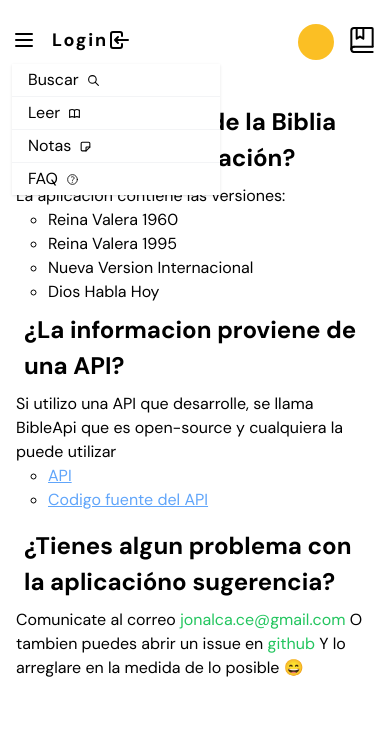
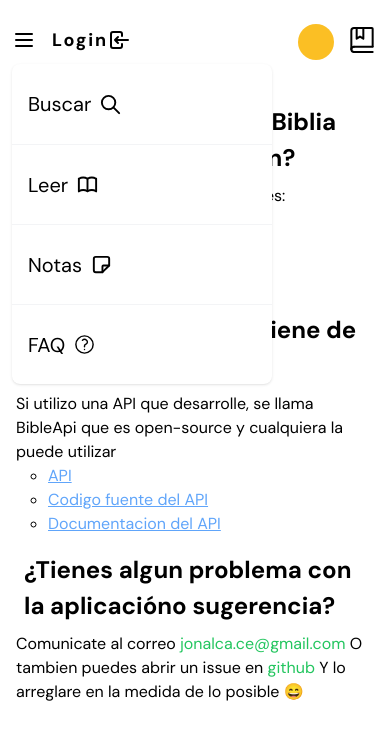
Before and after one commit to Atticus64/BibleApp, a SvelteKit app: page /about in a window 390 px wide. Both pictures are taken after a click on the button 24 px from the left and 40 px from the top of the page. Shown: the top 740 px of the page. Built offline with nearby package versions, Linux system fonts and the light colour scheme; no server answers.

Commit message:
feat: add link to docs api and fix bug chapters and menu mobile

```diff
--- a/src/components/navbar/navbar.svelte
+++ b/src/components/navbar/navbar.svelte
@@ -90,38 +90,38 @@
       {#if mobileMenu}
         <ul
           on:mouseleave={() => (mobileMenu = false)}
-          class="items-centerrounded-lg fixed top-16 h-fit w-52 divide-y divide-gray-100 bg-white shadow dark:divide-gray-600 dark:bg-gray-700 sm:hidden"
+          class="flex flex-col justify-center align-middle content-center rounded-lg fixed top-16 h-80 w-8/12 divide-y divide-gray-100 bg-white shadow dark:divide-gray-600 dark:bg-gray-700 sm:hidden"
         >
           <button
             on:click={() => goToPage('/search')}
-            class="block w-full px-4 py-1 text-start hover:bg-gray-100 dark:hover:bg-gray-600 dark:hover:text-white"
+            class="flex w-full h-1/4 text-xl px-4 py-1 items-center hover:bg-gray-100 dark:hover:bg-gray-600 dark:hover:text-white"
           >
-            <span class="flex flex-row items-center gap-2 align-middle">
-              Buscar <SearchIcon width="13" height="13" />
+            <span class="flex flex-row items-center bordertext-xl gap-2 align-middle">
+              Buscar <SearchIcon width="23" height="23" />
             </span>
           </button>
           <button
             on:click={() => goToPage('/read')}
-            class="block w-full px-4 py-1 text-start hover:bg-gray-100 dark:hover:bg-gray-600 dark:hover:text-white"
+            class="block w-full h-1/4  text-xl px-4 py-1 hover:bg-gray-100 dark:hover:bg-gray-600 dark:hover:text-white"
           >
             <span class="flex flex-row items-center gap-2 align-middle">
-              Leer <BookOpenIcon width="13" height="13" />
+              Leer <BookOpenIcon width="23" height="23" />
             </span>
           </button>
           <button
             on:click={() => goToPage('/notes')}
-            class="block w-full px-4 py-1 text-start hover:bg-gray-100 dark:hover:bg-gray-600 dark:hover:text-white"
+            class="block w-full h-1/4 px-4 py-1  text-xl hover:bg-gray-100 dark:hover:bg-gray-600 dark:hover:text-white"
           >
             <span class="flex flex-row items-center gap-2 align-middle">
-              Notas <NoteIcon width="13" height="13" />
+              Notas <NoteIcon width="23" height="23" />
             </span>
           </button>
           <button
             on:click={() => goToPage('/about')}
-            class="block w-full px-4 py-1 text-start hover:bg-gray-100 dark:hover:bg-gray-600 dark:hover:text-white"
+            class="block w-full px-4 h-1/4 py-1 hover:bg-gray-100 dark:hover:bg-gray-600 dark:hover:text-white"
           >
-            <span class="flex flex-row items-center gap-2 align-middle">
-              FAQ <QuestionMarkIcon width="13" height="13" />
+            <span class="flex flex-row items-center text-xl gap-2 align-middle">
+              FAQ <QuestionMarkIcon width="23" height="23" />
             </span>
           </button>
         </ul>
--- a/src/routes/about/+page.svelte
+++ b/src/routes/about/+page.svelte
@@ -31,9 +31,16 @@
         </li>
         <li>
           <a
-            href="https://github.com/Atticus64/Bible-Api"
+            href="https://github.com/Atticus64/BibleApi"
             target="_blank"
             class="text-blue-400 underline">Codigo fuente del API</a
+          >
+        </li>
+				<li>
+          <a
+            href="https://docs-bible-api.vercel.app/"
+            target="_blank"
+            class="text-blue-400 underline">Documentacion del API</a
           >
         </li>
       </ul>
--- a/src/routes/notes/+page.svelte
+++ b/src/routes/notes/+page.svelte
@@ -49,6 +49,13 @@
   }
 
   onMount(async () => {
+
+		if (!$user.loggedIn) {
+	  	hasError = true
+			loadingNotes = false
+			return
+		}
+
     await fetch('https://bible-api.deno.dev/notes', {
       headers: {
         'Content-Type': 'application/json',
```
Also changed, not shown: 1 other file (tests, documents, lock files or other folders).
